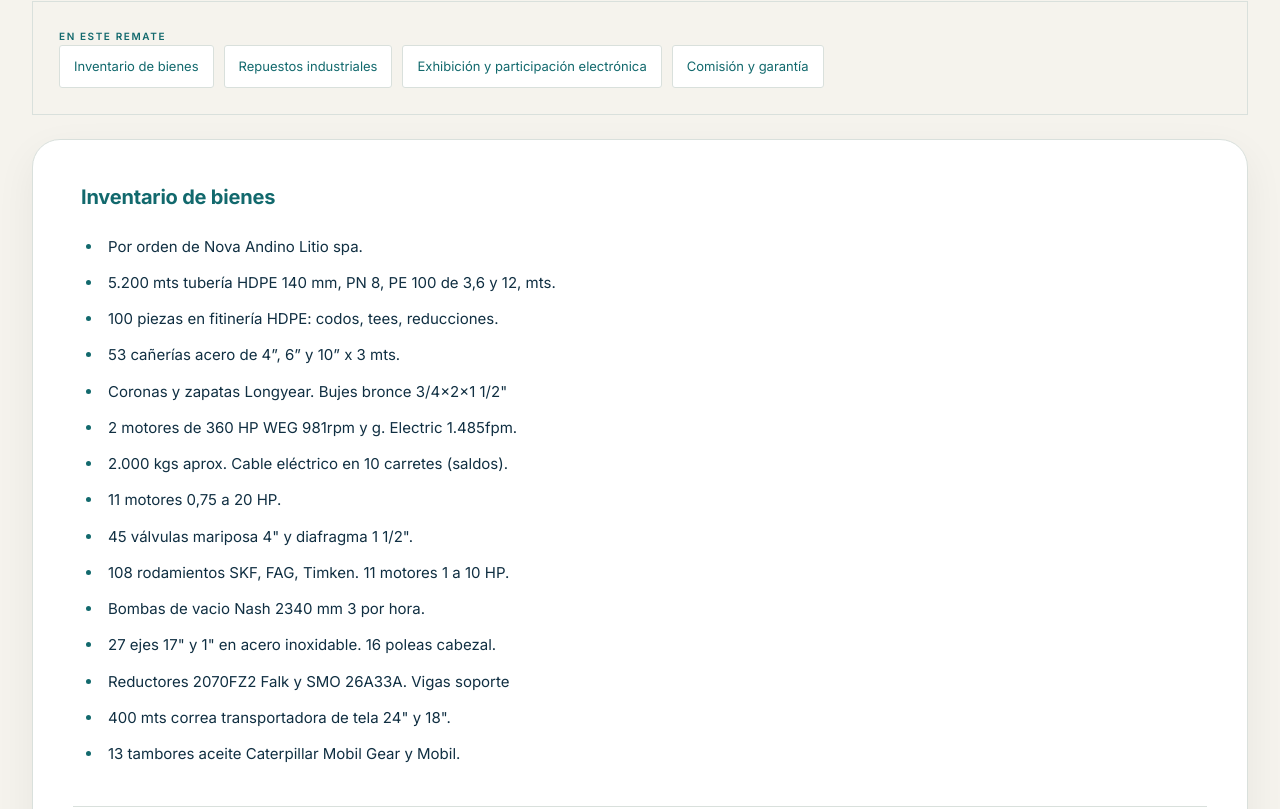
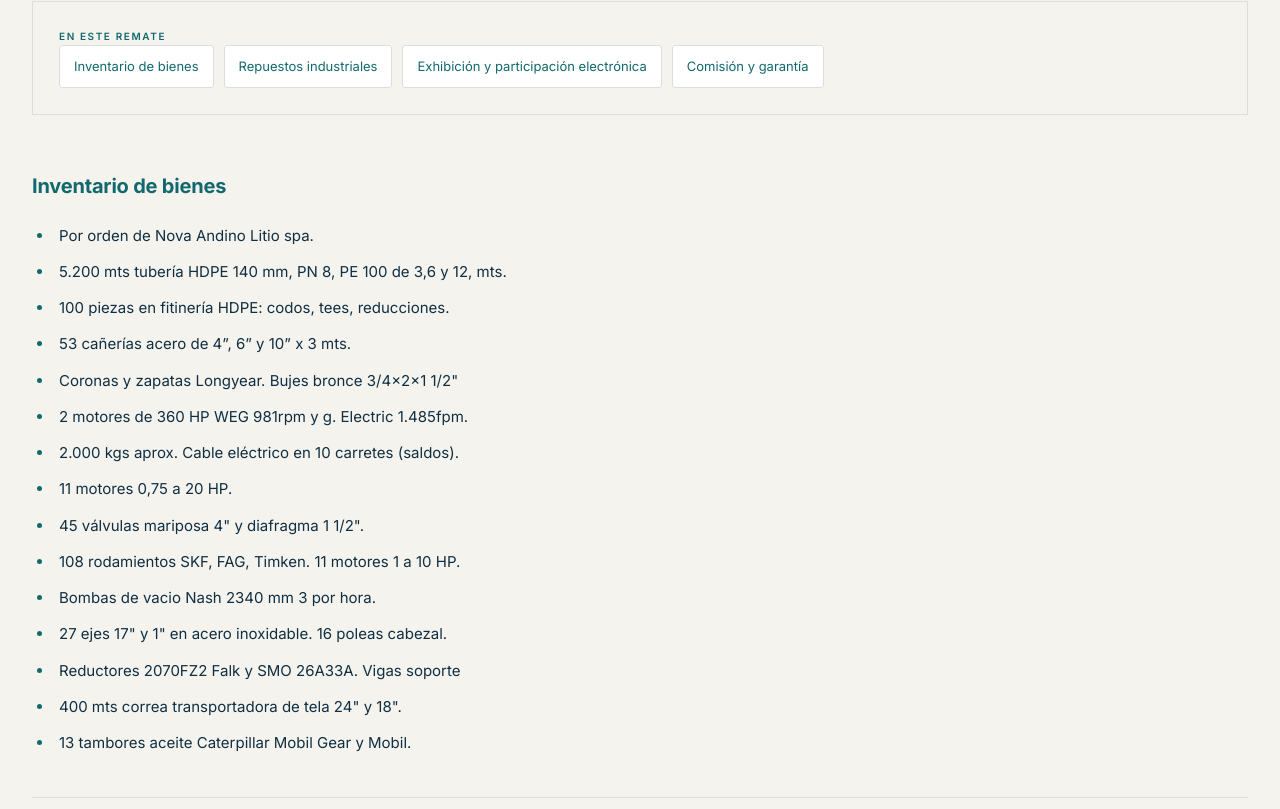
Before and after one commit to ddiagar/julio-marticorena-web, a React (Vite) app: page /#/remates/antofagasta in a window 1280 px wide. Shown: the part 1231-2040 px from the top of the page. Built offline with nearby package versions, Linux system fonts and the light colour scheme.

Commit message:
Blend inventory presentation styles

```diff
--- a/src/styles.css
+++ b/src/styles.css
@@ -126,14 +126,14 @@
 .publication-index {padding:26px;background:var(--color-background);border:1px solid var(--color-border);}
 .publication-index>div {display:flex;flex-wrap:wrap;gap:10px;}
 .publication-index button {padding:10px 14px;border:1px solid var(--color-border);border-radius:3px;font-size:13px;text-align:left;color:var(--color-secondary);background:var(--color-surface);}
-.publication-inventory { @apply bg-surface border border-border dark:bg-primary-container dark:border-outline; margin-top:24px;padding:12px 40px;border-radius:28px;box-shadow:0 14px 40px rgb(0 26 41 / .06);}
-.publication-section {padding:34px 8px;border-bottom:1px solid var(--color-border);scroll-margin-top:120px;}
+.publication-inventory {margin-top:24px;}
+.publication-section {padding:36px 0;border-bottom:1px solid var(--color-border);scroll-margin-top:120px;}
 .publication-section:last-child {border-bottom:0;}
 .publication-section h2 { @apply text-secondary dark:text-secondary-fixed font-body; font-size:20px;font-weight:700;letter-spacing:-.01em;margin:0 0 20px;}
 .publication-list {list-style:disc;padding-left:22px;margin:0;}
 .publication-list li { @apply text-primary-container dark:text-background; padding:5px 0 5px 5px;font-size:15px;line-height:1.75;overflow-wrap:anywhere;}
 .publication-list li::marker { @apply text-secondary dark:text-secondary-fixed; }
-.publication-highlight { @apply bg-soft-surface dark:bg-primary; padding:28px;margin:12px 0;border-left:3px solid var(--color-secondary);border-radius:4px;}
+.publication-highlight { @apply bg-soft-surface dark:bg-primary; padding:28px 30px;margin:12px 0;border-left:3px solid var(--color-secondary);border-radius:4px;}
 .publication-highlight .publication-list li:first-child {font-weight:500;color:var(--color-secondary);}
 .publication-intro {max-width:760px;margin-bottom:28px;}
 .judicial-grid {display:grid;grid-template-columns:repeat(2,minmax(0,1fr));gap:22px;align-items:start;}
@@ -150,4 +150,4 @@
 .judicial-card dd {margin:0;}
 .judicial-card summary {font-size:14px;font-weight:500;color:var(--color-secondary);padding:14px 0;border-top:1px solid var(--color-border);}
 .judicial-card details p {font-size:12px;line-height:1.9;overflow-wrap:anywhere;}
-@media(max-width:620px){.judicial-grid{grid-template-columns:1fr}.publication-index,.judicial-card-body{padding:22px}.publication-inventory{padding:8px 18px;border-radius:20px}.publication-section{padding:28px 4px;scroll-margin-top:100px}.publication-section h2{font-size:18px}.publication-highlight{padding:22px 18px}.publication-index button{font-size:12px}.publication-list{padding-left:20px}.publication-list li{padding-left:2px;font-size:14px}}
+@media(max-width:620px){.judicial-grid{grid-template-columns:1fr}.publication-index,.judicial-card-body{padding:22px}.publication-section{padding:30px 0;scroll-margin-top:100px}.publication-section h2{font-size:18px}.publication-highlight{padding:22px 18px}.publication-index button{font-size:12px}.publication-list{padding-left:20px}.publication-list li{padding-left:2px;font-size:14px}}
```
